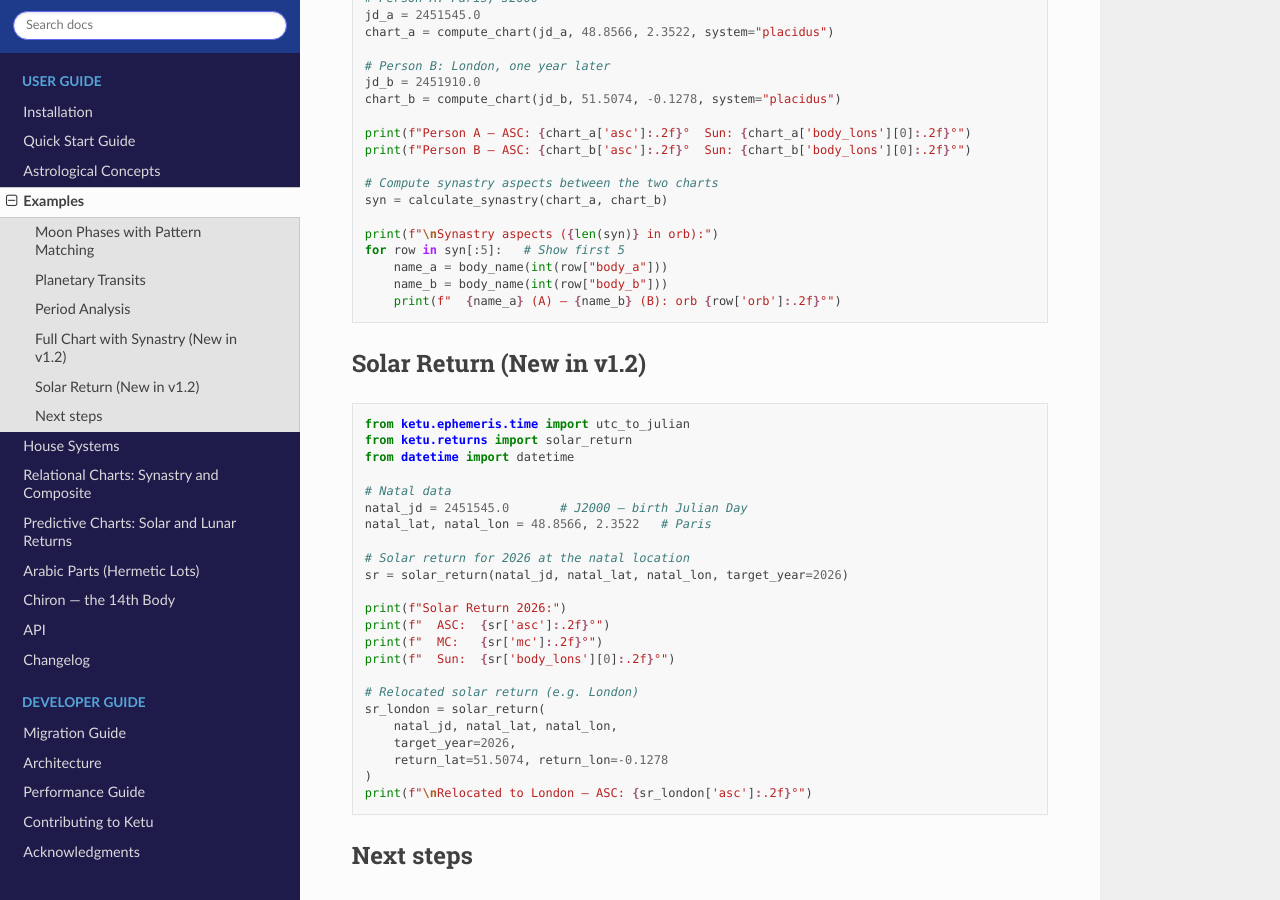
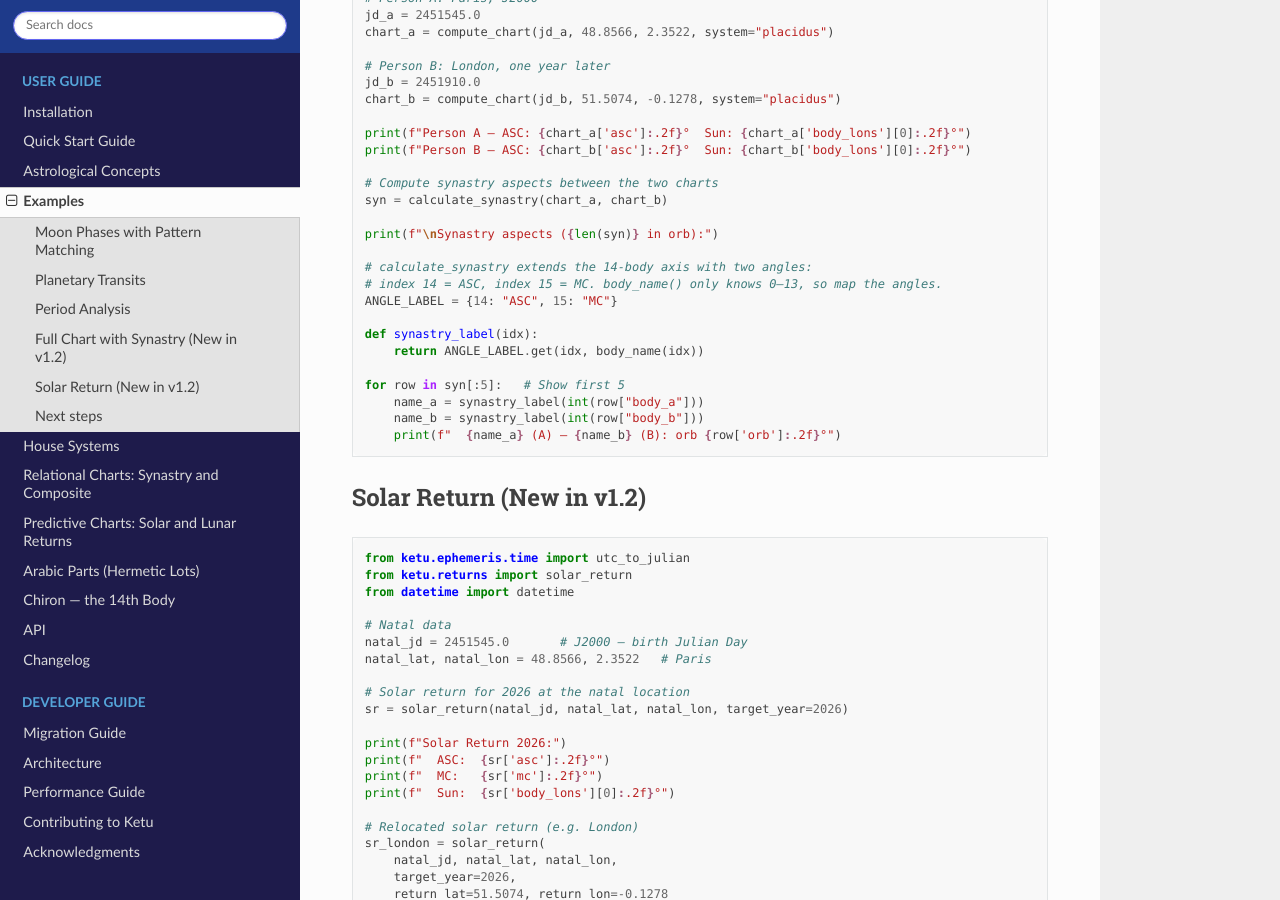
Before and after one commit to alkimya/ketu, a Sphinx documentation site: the page built from docs/source/examples.md, in a window 1280 px wide and 900 px high, scrolled down 4139 px. Built offline with Sphinx 7.4.7 and the Read the Docs theme 3.1.0, drawn with Linux system fonts in a browser that asks for light colours.

Commit message:
fix(docs): fix 5 runnable-example bugs found by full snippet audit
A multi-agent audit executed all 118 Python blocks across the 13 doc pages
in the venv. 9 pages clean; 5 real bugs fixed here:

- api.md: register() is keyword-only except `name`. Both the heading and the
  call used positional args -> TypeError: register() takes 1 positional
  argument but 4 were given. Heading + call now use day_formula=/night_formula=
  /description= keywords.
- concepts.md (x2): two standalone blocks used `jd`, but only `jday` is defined
  earlier on the page (`jd` is defined further down) -> NameError on sequential
  run. Made both blocks self-contained with a local `jd = 2451545.0`.
- examples.md: synastry output called body_name() on the angle indices 14/15,
  printing 'Unknown(14)'/'Unknown(15)' instead of ASC/MC (calculate_synastry
  extends the body axis to 16). Added an ASC/MC label map.
- quickstart.md: body_properties has no cache_clear (the @lru_cache lives on
  calc_planet_position) -> AttributeError. Cleared the right function.

Every fixed snippet was executed to confirm it runs. gettext re-run: api.po
picked up the new register() signature heading (now identical msgstr, 0 fuzzy);
other fixes were code-only (not gettext-extracted). en + fr builds at the
1-warning baseline.

Co-Authored-By: Claude Opus 4.8 <noreply@anthropic.com>

````diff
--- a/docs/source/examples.md
+++ b/docs/source/examples.md
@@ -244,9 +244,17 @@ print(f"Person B — ASC: {chart_b['asc']:.2f}°  Sun: {chart_b['body_lons'][0]:
 syn = calculate_synastry(chart_a, chart_b)
 
 print(f"\nSynastry aspects ({len(syn)} in orb):")
+
+# calculate_synastry extends the 14-body axis with two angles:
+# index 14 = ASC, index 15 = MC. body_name() only knows 0–13, so map the angles.
+ANGLE_LABEL = {14: "ASC", 15: "MC"}
+
+def synastry_label(idx):
+    return ANGLE_LABEL.get(idx, body_name(idx))
+
 for row in syn[:5]:   # Show first 5
-    name_a = body_name(int(row["body_a"]))
-    name_b = body_name(int(row["body_b"]))
+    name_a = synastry_label(int(row["body_a"]))
+    name_b = synastry_label(int(row["body_b"]))
     print(f"  {name_a} (A) — {name_b} (B): orb {row['orb']:.2f}°")
 ```
 
````
Also changed, not shown: docs/source/api.md (+2 -2 lines), docs/source/concepts.md (+2 -0 lines), docs/source/quickstart.md (+3 -3 lines), 2 other files.
